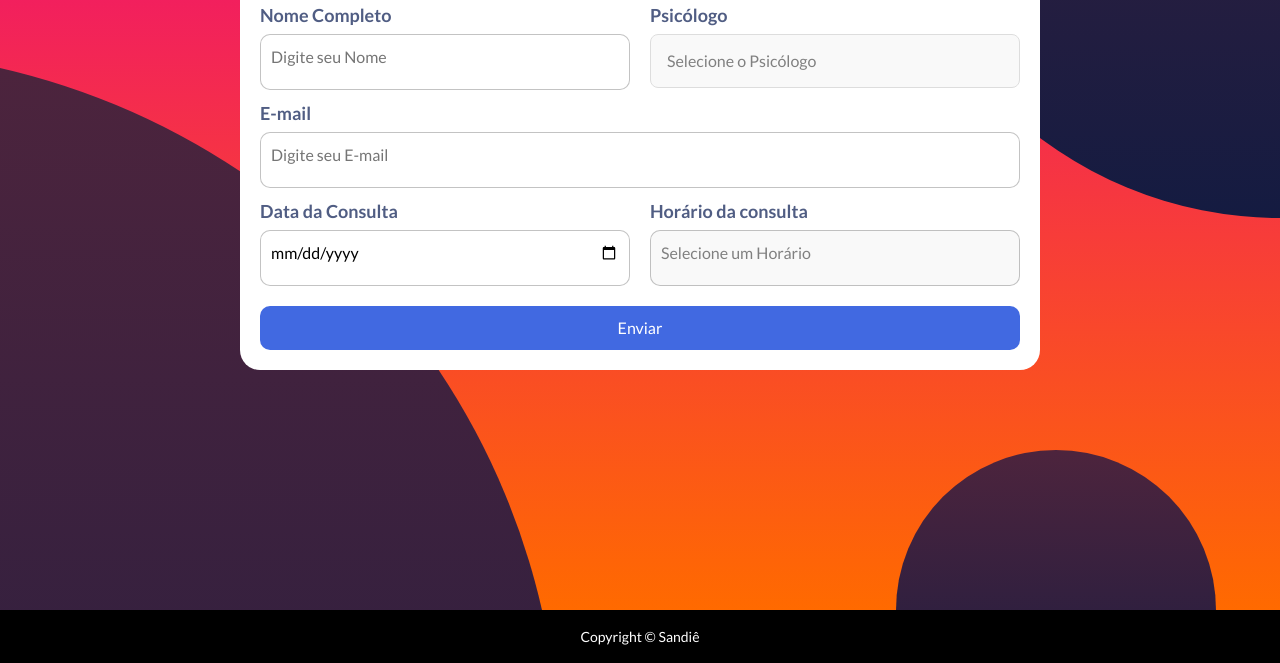
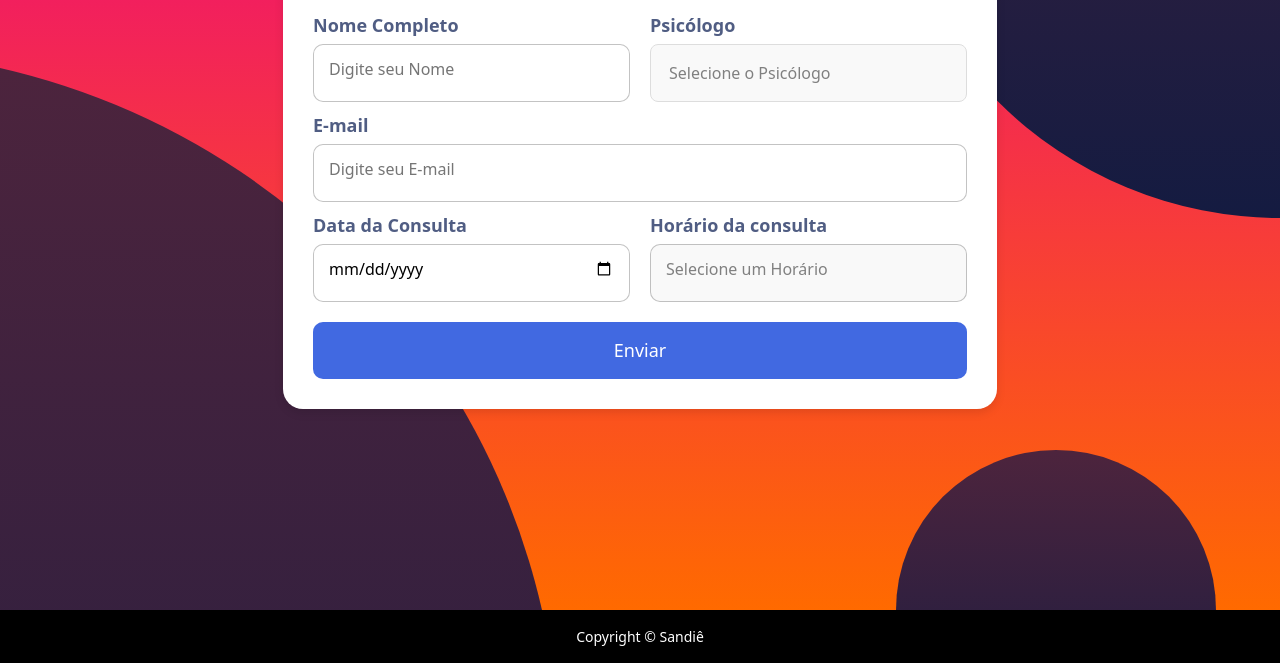
Before and after one commit to skaduhs5232/Agendamento-sheets, a plain HTML site: page agendamento/Google Sheet.html in a window 1280 px wide. Shown: the part 182-845 px from the top of the page. Drawn offline with nearby package versions, Linux system fonts and the light colour scheme; no server answers.

Commit message:
ajustes css form

```diff
--- a/agendamento/Google Sheet.html
+++ b/agendamento/Google Sheet.html
@@ -2,72 +2,130 @@
 <html lang="en">
   <head>
     <meta charset="utf-8" />
-        <meta name="viewport" content="width=device-width, initial-scale=1, shrink-to-fit=no" />
+    <meta
+      name="viewport"
+      content="width=device-width, initial-scale=1, shrink-to-fit=no"
+    />
     <meta name="description" content="" />
     <meta name="author" content="" />
     <title>Sandiê</title>
     <link rel="icon" type="image/x-icon" href="../images/favicon.ico" />
-        <!-- Font Awesome icons (free version)-->
-        <script src="https://use.fontawesome.com/releases/v6.3.0/js/all.js" crossorigin="anonymous"></script>
-        <!-- Google fonts-->
-        <link href="https://fonts.googleapis.com/css?family=Catamaran:100,200,300,400,500,600,700,800,900" rel="stylesheet" />
-        <link href="https://fonts.googleapis.com/css?family=Lato:100,100i,300,300i,400,400i,700,700i,900,900i" rel="stylesheet" />
-        <!-- Core theme CSS (includes Bootstrap)-->
-        <link rel="stylesheet" href="../css/form.css">
-        <link rel="stylesheet" href="../css/Google Sheet.css">
-        <link rel="stylesheet" href="../css/loader.css">
+
+    <!-- Font Awesome icons (free version) -->
+    <script
+      src="https://use.fontawesome.com/releases/v6.3.0/js/all.js"
+      crossorigin="anonymous"
+    ></script>
+    <!-- Google fonts -->
+    <link
+      href="https://fonts.googleapis.com/css?family=Catamaran:100,200,300,400,500,600,700,800,900"
+      rel="stylesheet"
+    />
+    <link
+      href="https://fonts.googleapis.com/css?family=Lato:100,100i,300,300i,400,400i,700,700i,900,900i"
+      rel="stylesheet"
+    />
+    <!-- Core theme CSS (includes Bootstrap) -->
+    <link rel="stylesheet" href="../css/form.css" />
+    <link rel="stylesheet" href="../css/Google Sheet.css" />
+    <link rel="stylesheet" href="../css/loader.css" />
+
+    <!-- Bootstrap 5 CSS -->
+    <link
+      href="https://cdn.jsdelivr.net/npm/bootstrap@5.3.0-alpha1/dist/css/bootstrap.min.css"
+      rel="stylesheet"
+    />
   </head>
+
   <body id="page-top">
-        <!-- Navigation-->
+    <!-- Navigation -->
     <nav class="navbar navbar-expand-lg navbar-dark navbar-custom fixed-top">
       <div class="container px-5">
         <div class="logo">
-                    <i style="font-size: 30px;margin-right: 10px" class="fas fa-brain"></i>
+          <i
+            style="font-size: 30px; margin-right: 10px"
+            class="fas fa-brain"
+          ></i>
           <span>Sandiê</span>
         </div>
-                <button class="navbar-toggler" type="button" data-bs-toggle="collapse" data-bs-target="#navbarResponsive" aria-controls="navbarResponsive" aria-expanded="false" aria-label="Toggle navigation"><span class="navbar-toggler-icon"></span></button>
+        <button
+          class="navbar-toggler"
+          type="button"
+          data-bs-toggle="collapse"
+          data-bs-target="#navbarResponsive"
+          aria-controls="navbarResponsive"
+          aria-expanded="false"
+          aria-label="Toggle navigation"
+        >
+          <span class="navbar-toggler-icon"></span>
+        </button>
         <div class="collapse navbar-collapse" id="navbarResponsive">
           <ul class="navbar-nav ms-auto">
-                        <li class="nav-item"><a class="nav-link" href="../index.html">Início</a></li>
-                        <li class="nav-item"><a class="nav-link" href="#!">Sobre Nós</a></li>
+            <li class="nav-item">
+              <a class="nav-link" href="../index.html">Início</a>
+            </li>
+            <!-- <li class="nav-item">
+              <a class="nav-link" href="#!">Sobre Nós</a>
+            </li> -->
           </ul>
         </div>
       </div>
     </nav>
-        <!-- Header-->
+
+    <!-- Header -->
     <header id="inicio" class="masthead text-center text-white">
       <div class="masthead-content">
         <div class="container px-5">
           <section class="content">
             <div class="container">
-                            <form class="form" method="post" action="https://script.google.com/macros/library/d/1RxLNarrIuBMcTVVr5fXdJX9AUVG4AIX8wGdPn9TNDqaSKHrsUumC5aXa/5" name="contact-form">
+              <form
+                class="form"
+                method="post"
+                action="https://script.google.com/macros/library/d/1RxLNarrIuBMcTVVr5fXdJX9AUVG4AIX8wGdPn9TNDqaSKHrsUumC5aXa/5"
+                name="contact-form"
+              >
                 <p class="title">Marque seu atendimento</p>
-                                <!-- <p class="message">sla alguma coisa</p> -->
                 <div class="input-container">
                   <label>
                     <span class="titulo">Nome Completo</span>
-                                        <input class="input" type="text" name="Nome" placeholder="Digite seu Nome" required>
+                    <input
+                      class="input"
+                      type="text"
+                      name="Nome"
+                      placeholder="Digite seu Nome"
+                      required
+                    />
                   </label>
                   <label>
                     <span class="titulo">Psicólogo</span>
                     <select id="profissional" name="Psicólogo" required>
-                                            <option value="" disabled selected>Selecione o Psicólogo</option>
+                      <option value="" disabled selected>
+                        Selecione o Psicólogo
+                      </option>
                     </select>
                   </label>
                 </div>
                 <label>
                   <span class="titulo">E-mail</span>
-                                    <input class="input" type="email" name="Email" placeholder="Digite seu E-mail" required>
+                  <input
+                    class="input"
+                    type="email"
+                    name="Email"
+                    placeholder="Digite seu E-mail"
+                    required
+                  />
                 </label>
-                                <div class="input-container" style="padding: 0 0 10px 0;">
+                <div class="input-container" style="padding: 0 0 10px 0">
                   <label>
                     <span class="titulo">Data da Consulta</span>
-                                      <input class="input" type="date" name="Data" required>
+                    <input class="input" type="date" name="Data" required />
                   </label>
                   <label>
                     <span class="titulo">Horário da consulta</span>
                     <select class="input" name="Hora" required>
-                                            <option value="" disabled selected>Selecione um Horário</option>
+                      <option value="" disabled selected>
+                        Selecione um Horário
+                      </option>
                     </select>
                   </label>
                 </div>
@@ -83,26 +141,75 @@
       <div class="bg-circle-4 bg-circle"></div>
     </header>
 
-
-
-    <div id="loading" class="loading-container" style="display: none;">
+    <!-- Loading spinner -->
+    <div id="loading" class="loading-container" style="display: none">
       <svg class="pl" width="240" height="240" viewBox="0 0 240 240">
-            <circle class="pl__ring pl__ring--a" cx="120" cy="120" r="105" fill="none" stroke="#000" stroke-width="20" stroke-dasharray="0 660" stroke-dashoffset="-330" stroke-linecap="round"></circle>
-            <circle class="pl__ring pl__ring--b" cx="120" cy="120" r="35" fill="none" stroke="#000" stroke-width="20" stroke-dasharray="0 220" stroke-dashoffset="-110" stroke-linecap="round"></circle>
-            <circle class="pl__ring pl__ring--c" cx="85" cy="120" r="70" fill="none" stroke="#000" stroke-width="20" stroke-dasharray="0 440" stroke-linecap="round"></circle>
-            <circle class="pl__ring pl__ring--d" cx="155" cy="120" r="70" fill="none" stroke="#000" stroke-width="20" stroke-dasharray="0 440" stroke-linecap="round"></circle>
+        <circle
+          class="pl__ring pl__ring--a"
+          cx="120"
+          cy="120"
+          r="105"
+          fill="none"
+          stroke="#000"
+          stroke-width="20"
+          stroke-dasharray="0 660"
+          stroke-dashoffset="-330"
+          stroke-linecap="round"
+        ></circle>
+        <circle
+          class="pl__ring pl__ring--b"
+          cx="120"
+          cy="120"
+          r="35"
+          fill="none"
+          stroke="#000"
+          stroke-width="20"
+          stroke-dasharray="0 220"
+          stroke-dashoffset="-110"
+          stroke-linecap="round"
+        ></circle>
+        <circle
+          class="pl__ring pl__ring--c"
+          cx="85"
+          cy="120"
+          r="70"
+          fill="none"
+          stroke="#000"
+          stroke-width="20"
+          stroke-dasharray="0 440"
+          stroke-linecap="round"
+        ></circle>
+        <circle
+          class="pl__ring pl__ring--d"
+          cx="155"
+          cy="120"
+          r="70"
+          fill="none"
+          stroke="#000"
+          stroke-width="20"
+          stroke-dasharray="0 440"
+          stroke-linecap="round"
+        ></circle>
       </svg>
       <p>Enviando...</p>
     </div>
 
+    <!-- Footer -->
     <footer class="py-3 bg-black">
-        <div class="container px-5"><p class="m-0 text-center text-white small">Copyright &copy; Sandiê</p></div>
+      <div class="container px-5">
+        <p class="m-0 text-center text-white small">Copyright &copy; Sandiê</p>
+      </div>
     </footer>
-    <!-- Container para mensagens de feedback -->
-    <div id="feedback-container" style="display: none;">
+
+    <!-- Feedback container -->
+    <div id="feedback-container" style="display: none">
       <div id="feedback-message" class="feedback-message"></div>
     </div>
 
+    <!-- Bootstrap 5 JS (with Popper) -->
+    <script src="https://cdn.jsdelivr.net/npm/bootstrap@5.3.0-alpha1/dist/js/bootstrap.bundle.min.js"></script>
+
+    <!-- Custom scripts -->
     <script src="Google Sheet.js"></script>
     <script src="../script.js"></script>
   </body>
--- a/css/form.css
+++ b/css/form.css
@@ -3,12 +3,37 @@
   flex-direction: column;
   gap: 10px;
   width: 100%;
-  max-width: 800px; /* Largura máxima de 800px */
+  max-width: 80%; /* Ocupa 80% da largura da tela */
   background-color: #fff;
-  padding: 20px;
+  padding: 20px; /* Padding interno */
   border-radius: 20px;
   position: relative;
   margin: 0 auto; /* Centraliza o formulário horizontalmente */
+  box-shadow: 0px 4px 10px rgba(0, 0, 0, 0.1); /* Sombras para destaque */
+}
+
+/* Para telas grandes */
+@media (min-width: 1200px) {
+  .form {
+    max-width: 70%; /* O formulário ocupará 70% da largura da tela */
+    padding: 30px; /* Aumenta o padding em telas grandes */
+  }
+}
+
+/* Para telas médias */
+@media (min-width: 768px) and (max-width: 1199px) {
+  .form {
+    max-width: 85%; /* O formulário ocupará 85% da largura da tela */
+    padding: 25px; /* Ajusta o padding para telas médias */
+  }
+}
+
+/* Para telas pequenas (smartphones) */
+@media (max-width: 767px) {
+  .form {
+    max-width: 100%; /* O formulário ocupa toda a largura da tela */
+    padding: 20px; /* Mantém o padding menor para telas pequenas */
+  }
 }
 
 .title {
@@ -22,7 +47,8 @@
   padding-left: 30px;
 }
 
-.title::before, .title::after {
+.title::before,
+.title::after {
   position: absolute;
   content: "";
   height: 16px;
@@ -43,7 +69,8 @@
   animation: pulse 1s linear infinite;
 }
 
-.message, .signin {
+.message,
+.signin {
   color: rgba(88, 87, 87, 0.822);
   font-size: 14px;
 }
@@ -61,7 +88,7 @@
 
 .form label .input {
   width: 100%;
-  padding: 10px 10px 20px 10px;
+  padding: 12px 15px 20px 15px;
   outline: 0;
   border: 1px solid rgba(105, 105, 105, 0.397);
   border-radius: 10px;
@@ -69,22 +96,23 @@
 
 .form label .input + span {
   position: absolute;
-  left: 10px;
+  left: 15px;
   top: 15px;
   color: grey;
-  font-size: 0.9em;
+  font-size: 1em;
   cursor: text;
   transition: 0.3s ease;
 }
 
 .form label .input:placeholder-shown + span {
   top: 15px;
-  font-size: 0.9em;
+  font-size: 1em;
 }
 
-.form label .input:focus + span, .form label .input:valid + span {
+.form label .input:focus + span,
+.form label .input:valid + span {
   top: 0px;
-  font-size: 0.7em;
+  font-size: 0.9em;
   font-weight: 600;
 }
 
@@ -96,10 +124,10 @@
   border: none;
   outline: none;
   background-color: royalblue;
-  padding: 10px;
+  padding: 15px 20px; /* Mantém o botão grande */
   border-radius: 10px;
   color: #fff;
-  font-size: 16px;
+  font-size: 18px;
   transform: 0.3s ease;
 }
 
@@ -107,7 +135,6 @@
   background-color: rgb(56, 90, 194);
   cursor: pointer;
 }
-
 
 input:focus {
   border-color: #4a148c;
@@ -129,7 +156,7 @@ select:focus {
 
 select {
   width: 100%;
-  padding: 14px 16px;
+  padding: 16px 18px; /* Aumentei o padding do select */
   margin-bottom: 15px;
   border: 1px solid #ddd;
   border-radius: 8px;
@@ -138,7 +165,7 @@ select {
   transition: border-color 0.3s ease, box-shadow 0.3s ease;
 }
 
-.titulo{
+.titulo {
   color: #505d83;
   display: flex;
   font-weight: 700;
```
Lines whose indentation alone changed are shown as unchanged.
